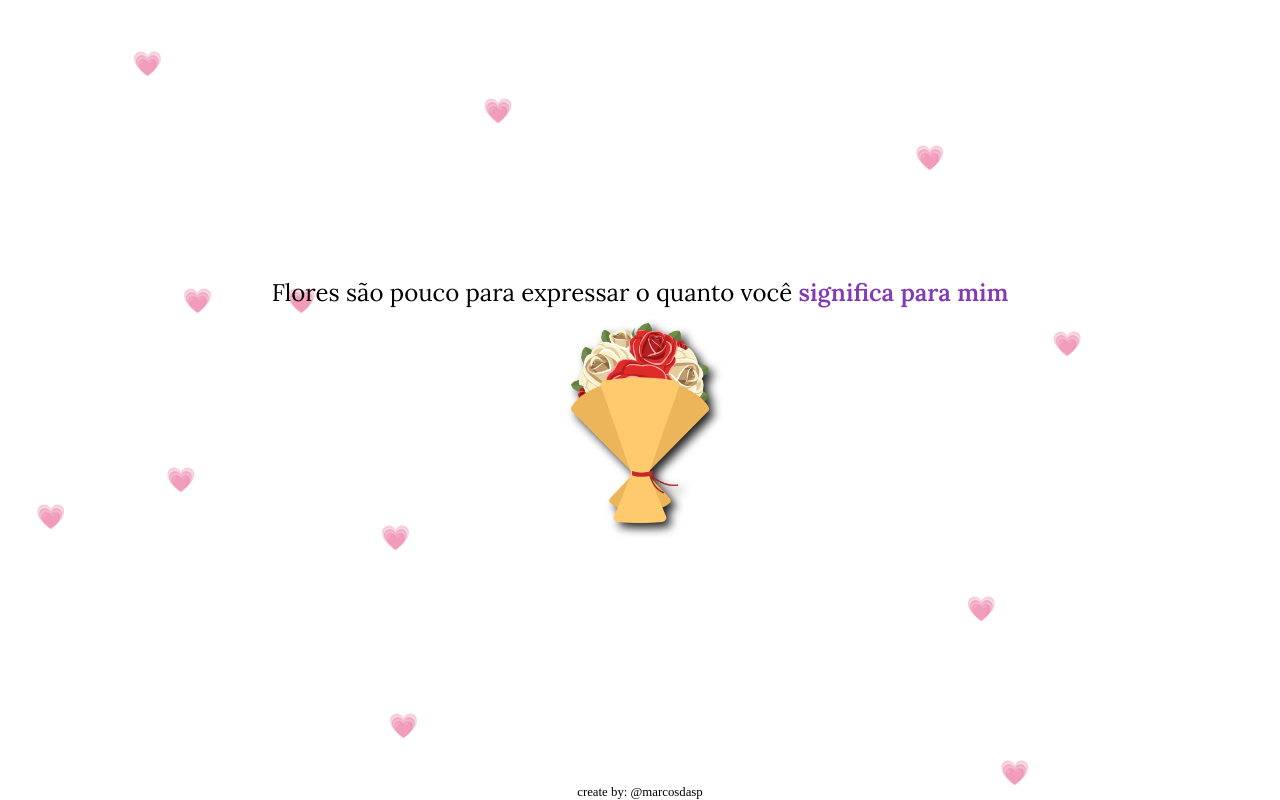
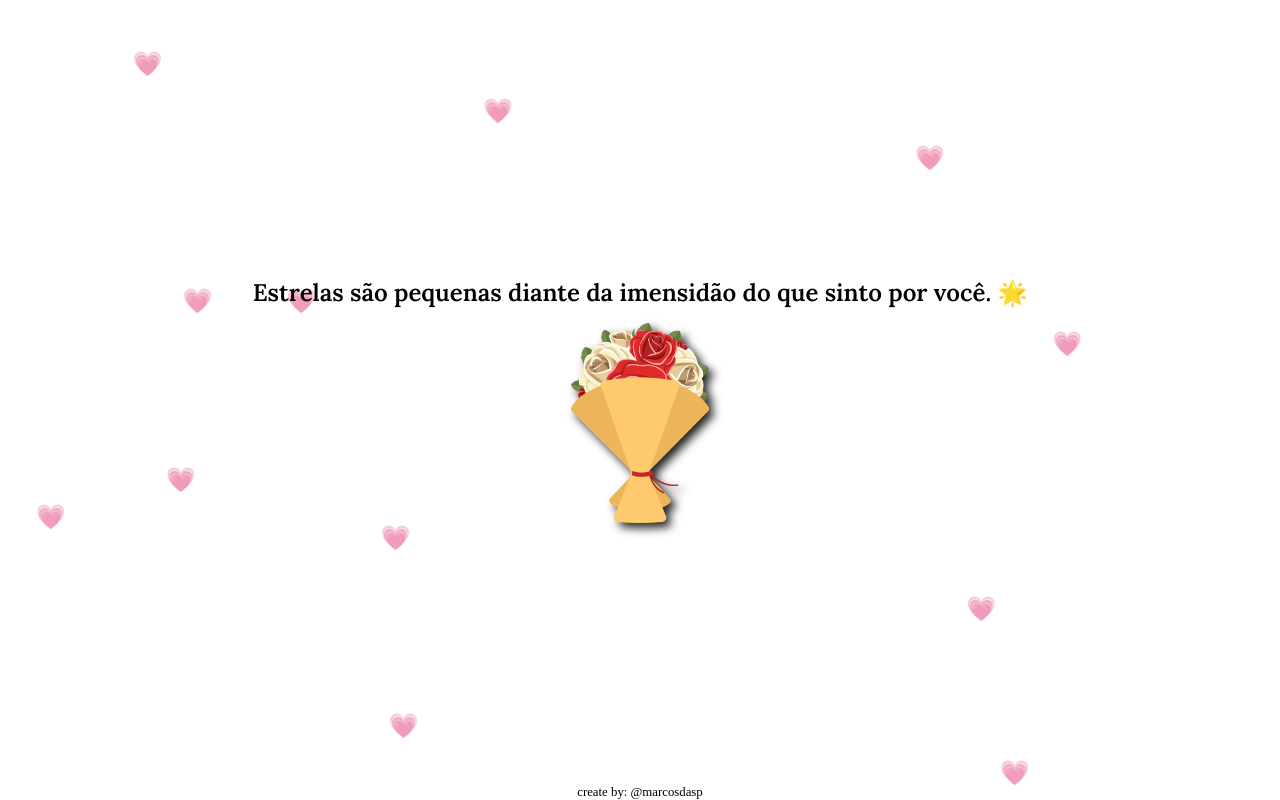
Before and after one commit to MarcosDasp/flowers, a plain HTML site: page index.html in a window 1280 px wide. Drawn offline with Linux system fonts and the light colour scheme.

Commit message:
Add files via upload

```diff
--- a/index.html
+++ b/index.html
@@ -8,7 +8,7 @@
     <title>🌸</title>
 </head>
 <body>
-    <p class="flores">Flores são pouco para expressar o quanto você <span>significa para mim</span></p>
+    <p id="texto" class="flores">Flores são pouco para expressar o quanto você significa para mim. 🌸</p>
     <img class="buque" src="buque.png" alt="">
 
     <p class="create">create by: @marcosdasp</p>
--- a/script.js
+++ b/script.js
@@ -15,3 +15,29 @@ function createHeart() {
   }
 
   setInterval(createHeart, 300);
+
+
+  /////////
+
+  const textos = [
+    "Estrelas são pequenas diante da imensidão do que sinto por você. 🌟",
+    "Palavras não são suficientes para descrever a alegria que você traz à minha vida. 💖",
+    "Um oceano de amor seria pouco para mostrar o que você representa para mim. 🌊",
+    "Cada batida do meu coração é uma declaração do quanto você é especial para mim. ❤️",
+    "Nenhum presente poderia refletir a beleza do amor que sinto por você. 🎁",
+    "Até o sol parece pálido comparado à luz que você traz para o meu mundo. ☀️",
+    "As palavras fogem quando tento expressar o quanto você é importante para mim. 🥰",
+    "Um universo inteiro seria pequeno para conter tudo o que sinto por você. 🌌",
+    "Flores são pouco para expressar o quanto você significa para mim. 🌸"
+
+];
+
+let index = 0;
+
+function mudarTexto() {
+    const paragrafo = document.getElementById('texto');
+    paragrafo.innerText = textos[index];
+    index = (index + 1) % textos.length; // Cicla pelo array
+}
+
+setInterval(mudarTexto, 5000); // Muda o texto a cada 2 segundos
--- a/style.css
+++ b/style.css
@@ -21,14 +21,10 @@ body{
     max-width: 70%;
     text-align: center;
     font-family: 'Lora', serif;
+    font-weight: 600;
     font-size: 1.5rem;
     margin-bottom: 15px;
     z-index: 1;
-}
-
-span{
-    color: rgb(131,58,180);
-    font-weight: 600;
 }
 
 .buque{
```
